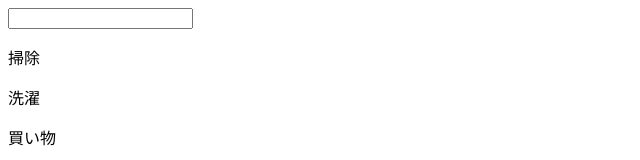
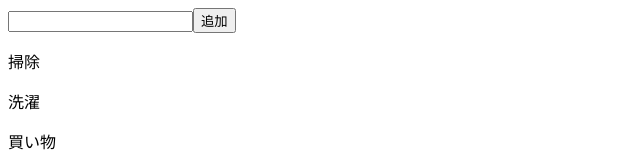
Before and after one commit to nakamuraitsuki/first-react-app, a React (Vite) app: page / in a window 1280 px wide. Shown: the top 160 px of the page, without its empty margins (0-640 px from the left). Built offline with nearby package versions, Linux system fonts and the light colour scheme.

Commit message:
todoを追加する処理を実装

```diff
--- a/src/App.jsx
+++ b/src/App.jsx
@@ -3,16 +3,25 @@ import { useState } from "react";
 function App() {
   const [todoInput, setTodoInput] = useState("");
   const [todos, setTodos] = useState(["掃除", "洗濯", "買い物"]);
+
   function handleChange(event) {
     setTodoInput(event.target.value);
+  };
+
+  function handleClick() {
+    const newTodos = [...todos, todoInput];
+    setTodos(newTodos);
+    setTodoInput("");
   };
 
   return (
     <div>
       <input type="text" value={todoInput} onChange={handleChange} />
-      {todos.map((todo, i) => <p key={i}>{todo}</p>)}
+      <button onClick={handleClick}>追加</button>
+      {todos.map((todo,i) => <p key={i}>{todo}</p>)}
     </div>
   );
 };
 
+
 export default App;
```
